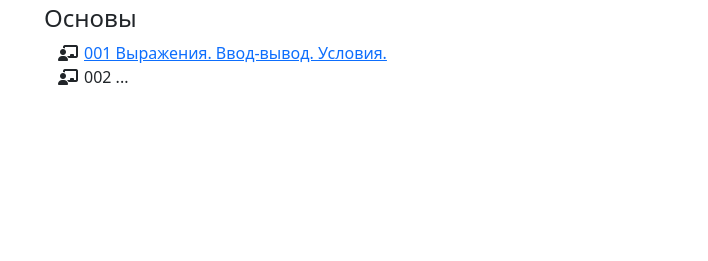
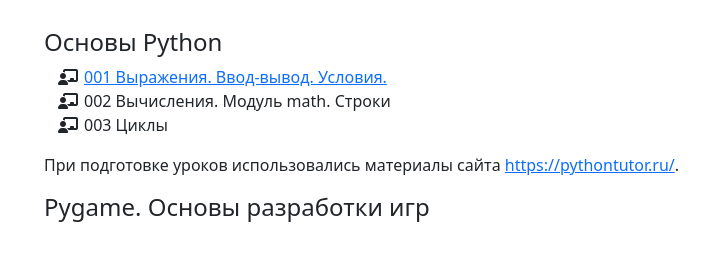
Before and after one commit to teachpyby/teachpyby.github.io, a plain HTML site: page index.html in a window 1280 px wide. Shown: the part 171-432 px from the top of the page, without its empty margins (50-758 px from the left). Drawn offline with nearby package versions, Linux system fonts and the light colour scheme.

Commit message:
Добавил примерный план занятий в index.html

```diff
--- a/index.html
+++ b/index.html
@@ -16,12 +16,17 @@
 			<hr/>
 			<div class="container-fluid">
 				<h2>Занятия</h2>
-
-				<h4>Основы</h4>
+				<br/>
+				<h4>Основы Python</h4>
 				<ul class="fa-ul">
 				  <li><span class="fa-li"><i class="fas fa-chalkboard-teacher"></i></span><a href="./lesson01.html">001 Выражения. Ввод-вывод. Условия.</a></li>
-				  <li><span class="fa-li"><i class="fas fa-chalkboard-teacher"></i></span>002 ...</li>
+				  <li><span class="fa-li"><i class="fas fa-chalkboard-teacher"></i></span>002 Вычисления. Модуль math. Строки</li>
+				  <li><span class="fa-li"><i class="fas fa-chalkboard-teacher"></i></span>003 Циклы</li>
 				</ul>
+
+				<p>При подготовке уроков использовались материалы сайта <a href="https://pythontutor.ru/">https://pythontutor.ru/</a>.</p>
+
+				<h4>Pygame. Основы разработки игр</h4>
 			</div>
 		</div>
 	</body>
```
